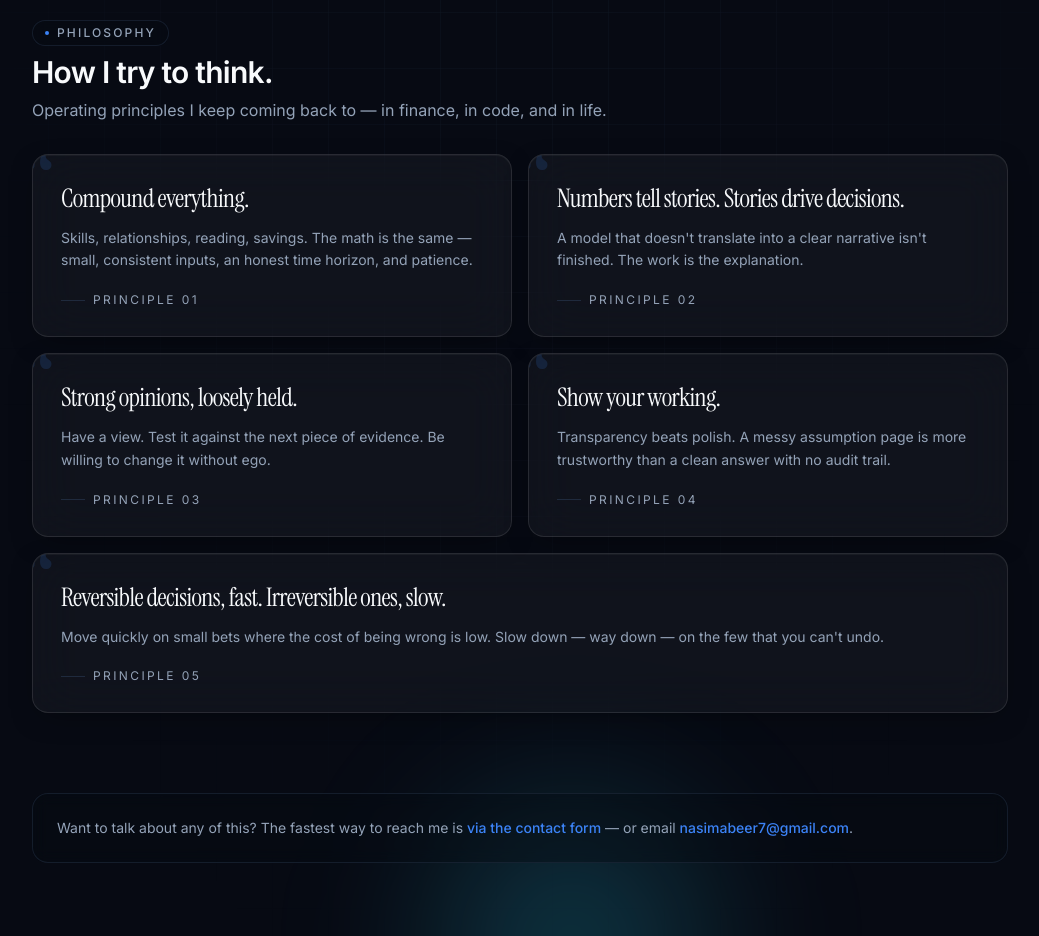
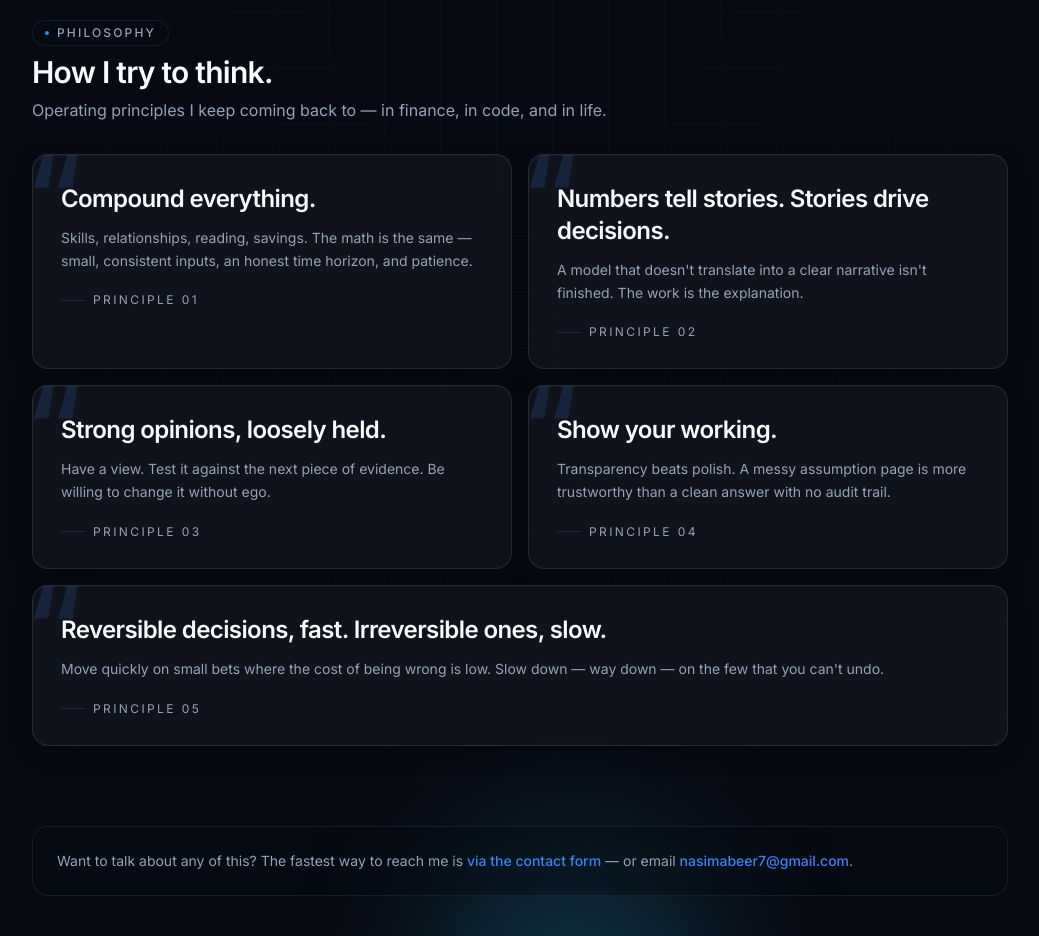
Before and after one commit to abusalehmnasim/portfolio, a Next.js app: page /now in a window 1280 px wide. Shown: the part 2620-3556 px from the top of the page, without its empty margins (120-1159 px from the left). Built offline with nearby package versions, Linux system fonts and the light colour scheme.

Commit message:
/now: switch philosophy quotes from serif to sans for consistency

```diff
--- a/src/app/now/page.tsx
+++ b/src/app/now/page.tsx
@@ -242,12 +242,12 @@ export default function NowPage() {
               >
                 <span
                   aria-hidden
-                  className="absolute -left-2 -top-4 select-none font-serif text-[7rem] leading-none text-primary/15"
+                  className="absolute -left-2 -top-4 select-none text-[7rem] font-semibold leading-none text-primary/15"
                 >
                   &ldquo;
                 </span>
                 <blockquote className="relative">
-                  <p className="font-serif text-2xl leading-tight tracking-tight text-foreground sm:text-[1.6rem]">
+                  <p className="text-xl font-semibold leading-tight tracking-tight text-foreground sm:text-2xl">
                     {p.title}
                   </p>
                   <p className="mt-3 text-sm leading-relaxed text-muted-foreground">
```
